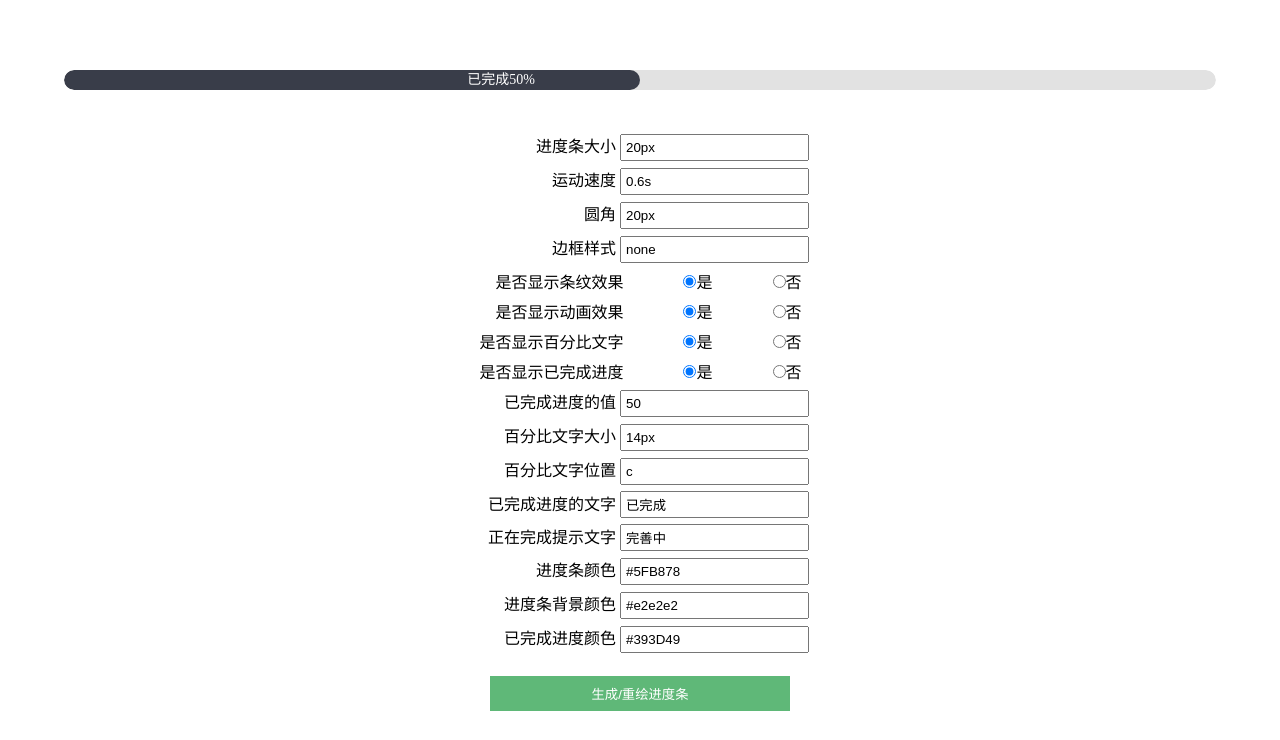
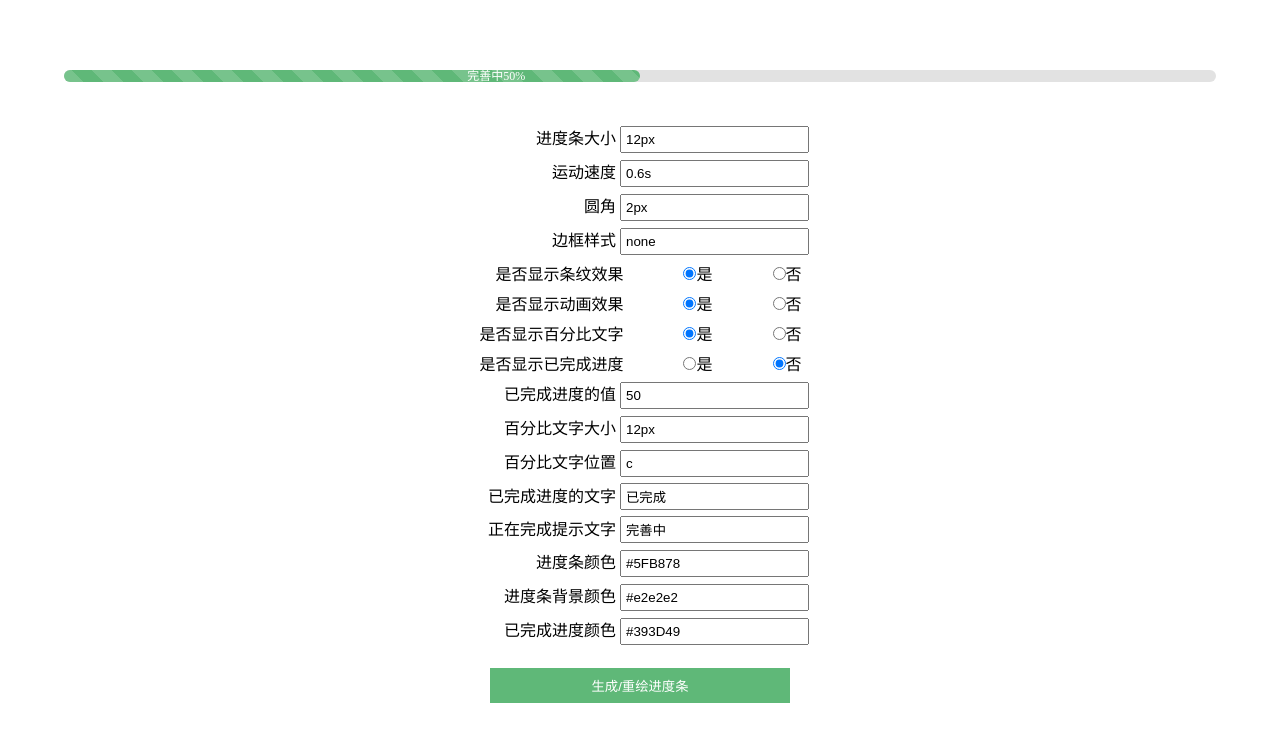
Before and after one commit to XiaoMoDonnie/ProgressBar, a plain HTML site: page index.html in a window 1280 px wide. Shown: the top 740 px of the page. Drawn offline with Linux system fonts and the light colour scheme.

Commit message:
Update index.html

```diff
--- a/index.html
+++ b/index.html
@@ -97,7 +97,7 @@
         <form action="" name="ValuesForm">
             <div class="val-item">
                 <label for="">进度条大小</label>
-                <input type="text" name="size" value="20px" placeholder="默认：20px" required>
+                <input type="text" name="size" value="12px" placeholder="默认：12px" required>
             </div>
             <div class="val-item">
                 <label for="">运动速度</label>
@@ -105,11 +105,11 @@
             </div>
             <div class="val-item">
                 <label for="">圆角</label>
-                <input type="text" name="radius" value="20px" placeholder="默认：20px" required>
+                <input type="text" name="radius" value="2px" placeholder="默认：2px" required>
             </div>
             <div class="val-item">
                 <label for="">边框样式</label>
-                <input type="text" name="border" value="none" placeholder="默认：1px solid #393d49" required>
+                <input type="text" name="border" value="none" placeholder="参数：1px solid #393d49" required>
             </div>
             <div class="val-item">
                 <label for="">是否显示条纹效果</label>
@@ -128,8 +128,8 @@
             </div>
             <div class="val-item">
                 <label for="">是否显示已完成进度</label>
-                <input type="radio" name="showOldVal" value="true" required checked>是
-                <input type="radio" name="showOldVal" value="false" required>否
+                <input type="radio" name="showOldVal" value="true" required>是
+                <input type="radio" name="showOldVal" value="false" required checked>否
             </div>
             <div class="val-item">
                 <label for="">已完成进度的值</label>
@@ -137,7 +137,7 @@
             </div>
             <div class="val-item">
                 <label for="">百分比文字大小</label>
-                <input type="text" name="fontSize" value="14px" placeholder="默认：14px" required>
+                <input type="text" name="fontSize" value="12px" placeholder="默认：14px" required>
             </div>
             <div class="val-item">
                 <label for="">百分比文字位置</label>
```
